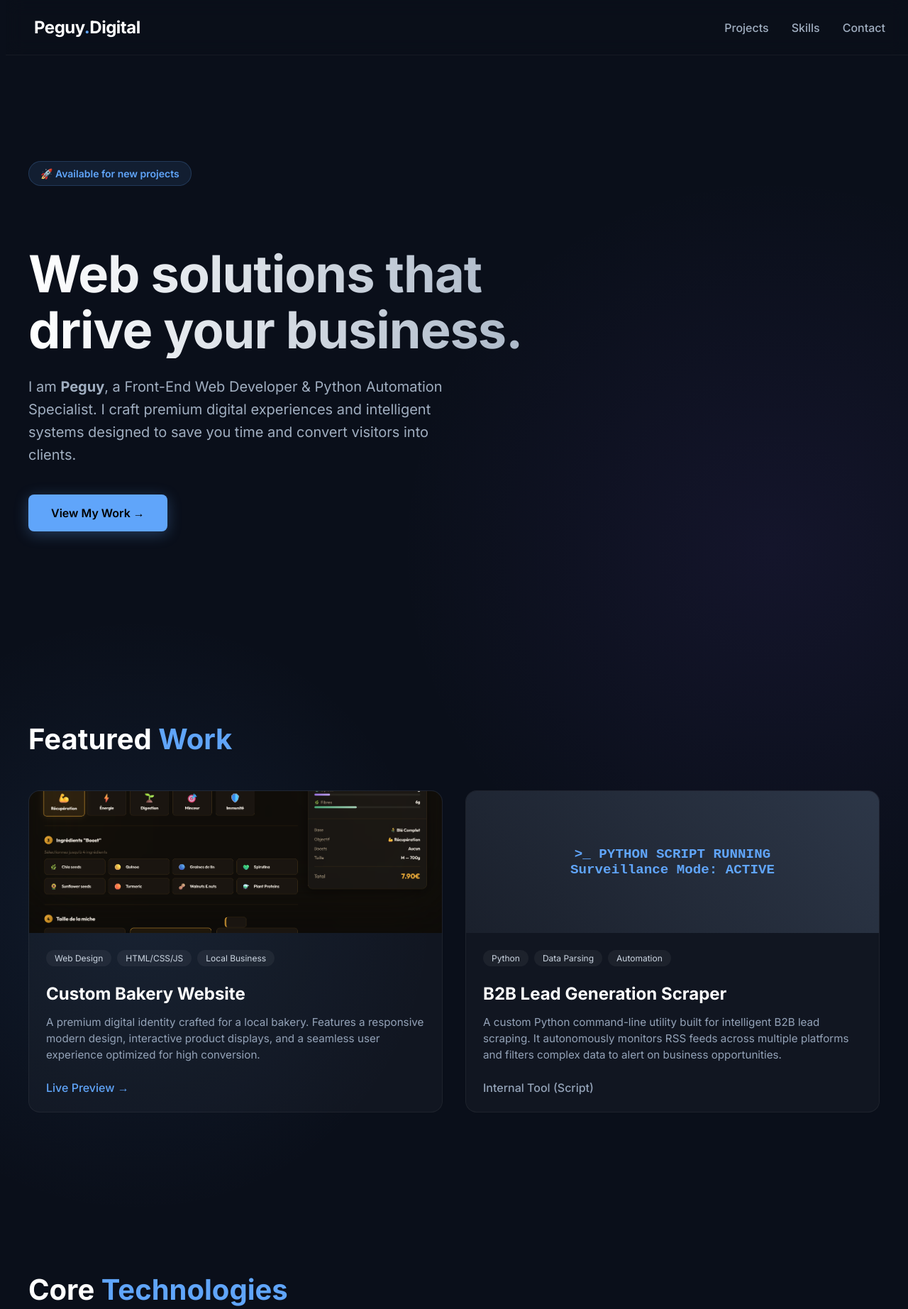
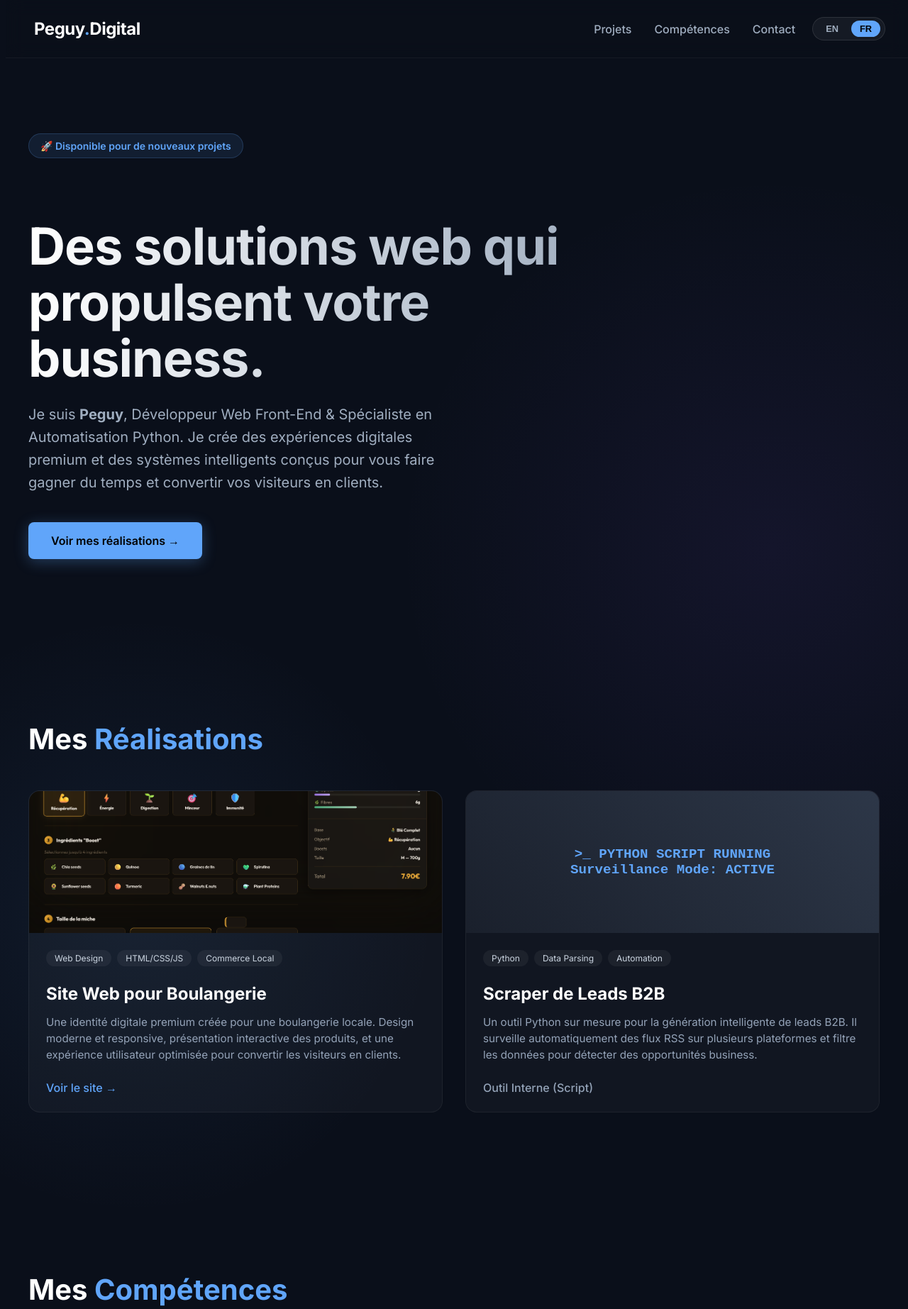
Before and after one commit to bembelsondja-ai/peguy-portfolio, a plain HTML site: page index.html in a window 1280 px wide. Shown: the top 1845 px of the page at 71% size. Drawn offline with Linux system fonts and the light colour scheme.

Commit message:
Add files via upload

```diff
--- a/index.html
+++ b/index.html
@@ -7,7 +7,6 @@
     <link rel="stylesheet" href="portfolio.css">
     <link href="https://fonts.googleapis.com/css2?family=Inter:wght@400;500;600;700&display=swap" rel="stylesheet">
     <style>
-        /* Ajout rapide pour l'image du projet et la section contact */
         .project-image-placeholder img {
             width: 100%;
             height: 100%;
@@ -27,6 +26,36 @@
         .contact-section h2 { font-size: 2.5rem; margin-bottom: 1rem; color: #fff;}
         .contact-section p { color: #a0aec0; margin-bottom: 2rem; max-width: 500px; margin-left: auto; margin-right: auto;}
         .contact-buttons { display: flex; justify-content: center; gap: 1rem; }
+
+        /* BOUTON FR/EN */
+        .lang-switcher {
+            display: flex;
+            align-items: center;
+            gap: 6px;
+            background: rgba(255,255,255,0.05);
+            border: 1px solid rgba(255,255,255,0.1);
+            border-radius: 2rem;
+            padding: 4px 6px;
+            margin-left: 1.5rem;
+        }
+        .lang-btn {
+            padding: 4px 12px;
+            border-radius: 2rem;
+            font-size: 0.8rem;
+            font-weight: 600;
+            cursor: pointer;
+            border: none;
+            background: transparent;
+            color: #a0aec0;
+            transition: all 0.2s ease;
+        }
+        .lang-btn.active {
+            background: #60a5fa;
+            color: #000;
+        }
+        .lang-btn:hover:not(.active) {
+            color: #fff;
+        }
     </style>
 </head>
 <body class="portfolio-mode">
@@ -35,10 +64,17 @@
     <nav class="portfolio-nav">
         <div class="nav-content">
             <a href="#" class="portfolio-logo">Peguy<span>.</span>Digital</a>
-            <div class="portfolio-nav-links">
-                <a href="#projekts">Projects</a>
-                <a href="#skills">Skills</a>
-                <a href="#contact">Contact</a>
+            <div style="display:flex; align-items:center;">
+                <div class="portfolio-nav-links">
+                    <a href="#projekts" data-en="Projects" data-fr="Projets">Projects</a>
+                    <a href="#skills" data-en="Skills" data-fr="Compétences">Skills</a>
+                    <a href="#contact" data-en="Contact" data-fr="Contact">Contact</a>
+                </div>
+                <!-- Bouton FR/EN -->
+                <div class="lang-switcher">
+                    <button class="lang-btn" id="btn-en" onclick="setLang('en')">EN</button>
+                    <button class="lang-btn active" id="btn-fr" onclick="setLang('fr')">FR</button>
+                </div>
             </div>
         </div>
     </nav>
@@ -48,34 +84,33 @@
         <!-- Hero Section -->
         <section class="portfolio-hero">
             <div class="hero-content">
-                <div class="hero-badge">🚀 Available for new projects</div>
-                <h1>Web solutions that drive your business.</h1>
-                <p>I am <strong>Peguy</strong>, a Front-End Web Developer & Python Automation Specialist. I craft premium digital experiences and intelligent systems designed to save you time and convert visitors into clients.</p>
-                <a href="#projekts" class="portfolio-cta">View My Work →</a>
+                <div class="hero-badge" data-en="🚀 Available for new projects" data-fr="🚀 Disponible pour de nouveaux projets">🚀 Disponible pour de nouveaux projets</div>
+                <h1 data-en="Web solutions that drive your business." data-fr="Des solutions web qui propulsent votre business.">Des solutions web qui propulsent votre business.</h1>
+                <p data-en="I am <strong>Peguy</strong>, a Front-End Web Developer & Python Automation Specialist. I craft premium digital experiences and intelligent systems designed to save you time and convert visitors into clients." data-fr="Je suis <strong>Peguy</strong>, Développeur Web Front-End & Spécialiste en Automatisation Python. Je crée des expériences digitales premium et des systèmes intelligents conçus pour vous faire gagner du temps et convertir vos visiteurs en clients.">Je suis <strong>Peguy</strong>, Développeur Web Front-End & Spécialiste en Automatisation Python. Je crée des expériences digitales premium et des systèmes intelligents conçus pour vous faire gagner du temps et convertir vos visiteurs en clients.</p>
+                <a href="#projekts" class="portfolio-cta" data-en="View My Work →" data-fr="Voir mes réalisations →">Voir mes réalisations →</a>
             </div>
         </section>
 
         <!-- Projects Section -->
         <section id="projekts" class="portfolio-section">
-            <h2 class="section-title">Featured <span>Work</span></h2>
+            <h2 class="section-title" data-en="Featured <span>Work</span>" data-fr="Mes <span>Réalisations</span>">Mes <span>Réalisations</span></h2>
 
             <div class="projects-grid">
 
                 <!-- Project 1: The Bakery -->
                 <article class="project-card">
                     <div class="project-image-placeholder">
-                        <!-- METTRE TON IMAGE ICI : enregistre une capture d'ecran sous le nom "screenshot.png" dans ton dossier -->
                         <img src="screenshot.png" alt="Modern Local Bakery Website Preview">
                     </div>
                     <div class="project-content">
                         <div class="project-tags">
                             <span class="project-tag">Web Design</span>
                             <span class="project-tag">HTML/CSS/JS</span>
-                            <span class="project-tag">Local Business</span>
+                            <span class="project-tag" data-en="Local Business" data-fr="Commerce Local">Commerce Local</span>
                         </div>
-                        <h3 class="project-title">Custom Bakery Website</h3>
-                        <p class="project-desc">A premium digital identity crafted for a local bakery. Features a responsive modern design, interactive product displays, and a seamless user experience optimized for high conversion.</p>
-                        <a href="https://french-bakery-premium.netlify.app/" class="project-link" target="_blank">Live Preview →</a>
+                        <h3 class="project-title" data-en="Custom Bakery Website" data-fr="Site Web pour Boulangerie">Site Web pour Boulangerie</h3>
+                        <p class="project-desc" data-en="A premium digital identity crafted for a local bakery. Features a responsive modern design, interactive product displays, and a seamless user experience optimized for high conversion." data-fr="Une identité digitale premium créée pour une boulangerie locale. Design moderne et responsive, présentation interactive des produits, et une expérience utilisateur optimisée pour convertir les visiteurs en clients.">Une identité digitale premium créée pour une boulangerie locale. Design moderne et responsive, présentation interactive des produits, et une expérience utilisateur optimisée pour convertir les visiteurs en clients.</p>
+                        <a href="https://french-bakery-premium.netlify.app/" class="project-link" target="_blank" data-en="Live Preview →" data-fr="Voir le site →">Voir le site →</a>
                     </div>
                 </article>
 
@@ -93,9 +128,9 @@
                             <span class="project-tag">Data Parsing</span>
                             <span class="project-tag">Automation</span>
                         </div>
-                        <h3 class="project-title">B2B Lead Generation Scraper</h3>
-                        <p class="project-desc">A custom Python command-line utility built for intelligent B2B lead scraping. It autonomously monitors RSS feeds across multiple platforms and filters complex data to alert on business opportunities.</p>
-                        <a href="#" class="project-link" style="color:#94a3b8; cursor: default;">Internal Tool (Script)</a>
+                        <h3 class="project-title" data-en="B2B Lead Generation Scraper" data-fr="Scraper de Leads B2B">Scraper de Leads B2B</h3>
+                        <p class="project-desc" data-en="A custom Python command-line utility built for intelligent B2B lead scraping. It autonomously monitors RSS feeds across multiple platforms and filters complex data to alert on business opportunities." data-fr="Un outil Python sur mesure pour la génération intelligente de leads B2B. Il surveille automatiquement des flux RSS sur plusieurs plateformes et filtre les données pour détecter des opportunités business.">Un outil Python sur mesure pour la génération intelligente de leads B2B. Il surveille automatiquement des flux RSS sur plusieurs plateformes et filtre les données pour détecter des opportunités business.</p>
+                        <a href="#" class="project-link" style="color:#94a3b8; cursor: default;" data-en="Internal Tool (Script)" data-fr="Outil Interne (Script)">Outil Interne (Script)</a>
                     </div>
                 </article>
 
@@ -104,14 +139,14 @@
 
         <!-- Skills Section -->
         <section id="skills" class="portfolio-section">
-            <h2 class="section-title">Core <span>Technologies</span></h2>
+            <h2 class="section-title" data-en="Core <span>Technologies</span>" data-fr="Mes <span>Compétences</span>">Mes <span>Compétences</span></h2>
             <div class="skills-container">
                 <div class="skill-pill">HTML5 & Modern CSS3</div>
                 <div class="skill-pill">JavaScript ES6</div>
-                <div class="skill-pill">Python & Automation</div>
-                <div class="skill-pill">RSS Data Scraping</div>
-                <div class="skill-pill">Git Version Control</div>
-                <div class="skill-pill">Responsive UI/UX</div>
+                <div class="skill-pill" data-en="Python & Automation" data-fr="Python & Automatisation">Python & Automatisation</div>
+                <div class="skill-pill" data-en="RSS Data Scraping" data-fr="Scraping de Données RSS">Scraping de Données RSS</div>
+                <div class="skill-pill" data-en="Git Version Control" data-fr="Git & Versioning">Git & Versioning</div>
+                <div class="skill-pill" data-en="Responsive UI/UX" data-fr="Design Responsive UI/UX">Design Responsive UI/UX</div>
             </div>
         </section>
 
@@ -119,15 +154,39 @@
 
     <!-- Contact Section -->
     <section id="contact" class="contact-section">
-        <h2>Let's build something <span>together</span></h2>
-        <p>Whether you need a brand new website or want to automate your workflow, I'm ready to help bring your vision to life.</p>
+        <h2 data-en="Let's build something <span>together</span>" data-fr="Construisons quelque chose <span>ensemble</span>">Construisons quelque chose <span>ensemble</span></h2>
+        <p data-en="Whether you need a brand new website or want to automate your workflow, I'm ready to help bring your vision to life." data-fr="Que vous ayez besoin d'un nouveau site web ou d'automatiser votre activité, je suis prêt à donner vie à votre vision.">Que vous ayez besoin d'un nouveau site web ou d'automatiser votre activité, je suis prêt à donner vie à votre vision.</p>
         <div class="contact-buttons">
-            <!-- Si tu veux, on peut rajouter un vrai lien comme "mailto:tonmail@gmail.com" -->
-            <a href="mailto:contact@peguydigital.com" class="portfolio-cta">Email Me</a>
-            <!-- Lien facultatif pour Reddit, à remplacer par le lien de ton profil Reddit -->
-            <a href="https://www.reddit.com/user/EuphoricRevolution22" target="_blank" class="portfolio-cta" style="background: rgba(255,255,255,0.1); color: #fff;">Reddit DM</a>
+            <a href="mailto:antoinesondja19@gmail.com" class="portfolio-cta" data-en="Email Me" data-fr="M'écrire un email">M'écrire un email</a>
+            <a href="https://www.reddit.com/user/EuphoricRevolution22" target="_blank" class="portfolio-cta" style="background: rgba(255,255,255,0.1); color: #fff;" data-en="Reddit DM" data-fr="Reddit DM">Reddit DM</a>
         </div>
     </section>
 
+    <script>
+        // Langue par défaut : français
+        let currentLang = 'fr';
+
+        function setLang(lang) {
+            currentLang = lang;
+
+            // Mettre à jour les boutons
+            document.getElementById('btn-en').classList.toggle('active', lang === 'en');
+            document.getElementById('btn-fr').classList.toggle('active', lang === 'fr');
+
+            // Mettre à jour tous les éléments avec data-en / data-fr
+            document.querySelectorAll('[data-en][data-fr]').forEach(el => {
+                el.innerHTML = el.getAttribute('data-' + lang);
+            });
+
+            // Mettre à jour le titre de la page
+            document.title = lang === 'fr'
+                ? 'Peguy Digital | Développeur Web & Automatisation'
+                : 'Peguy Digital | Web Developer & Automation';
+        }
+
+        // Appliquer le français au chargement
+        setLang('fr');
+    </script>
+
 </body>
 </html>
```
